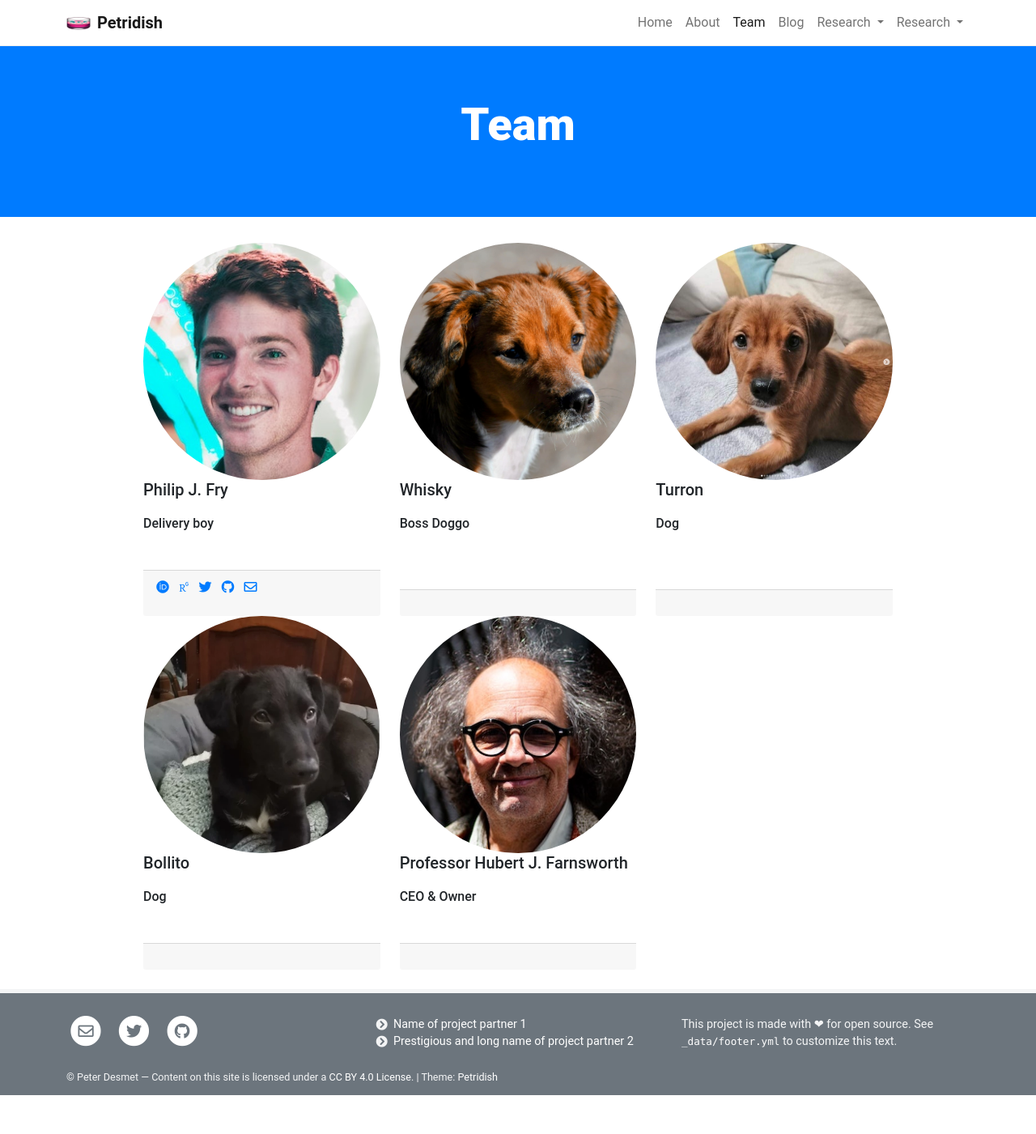
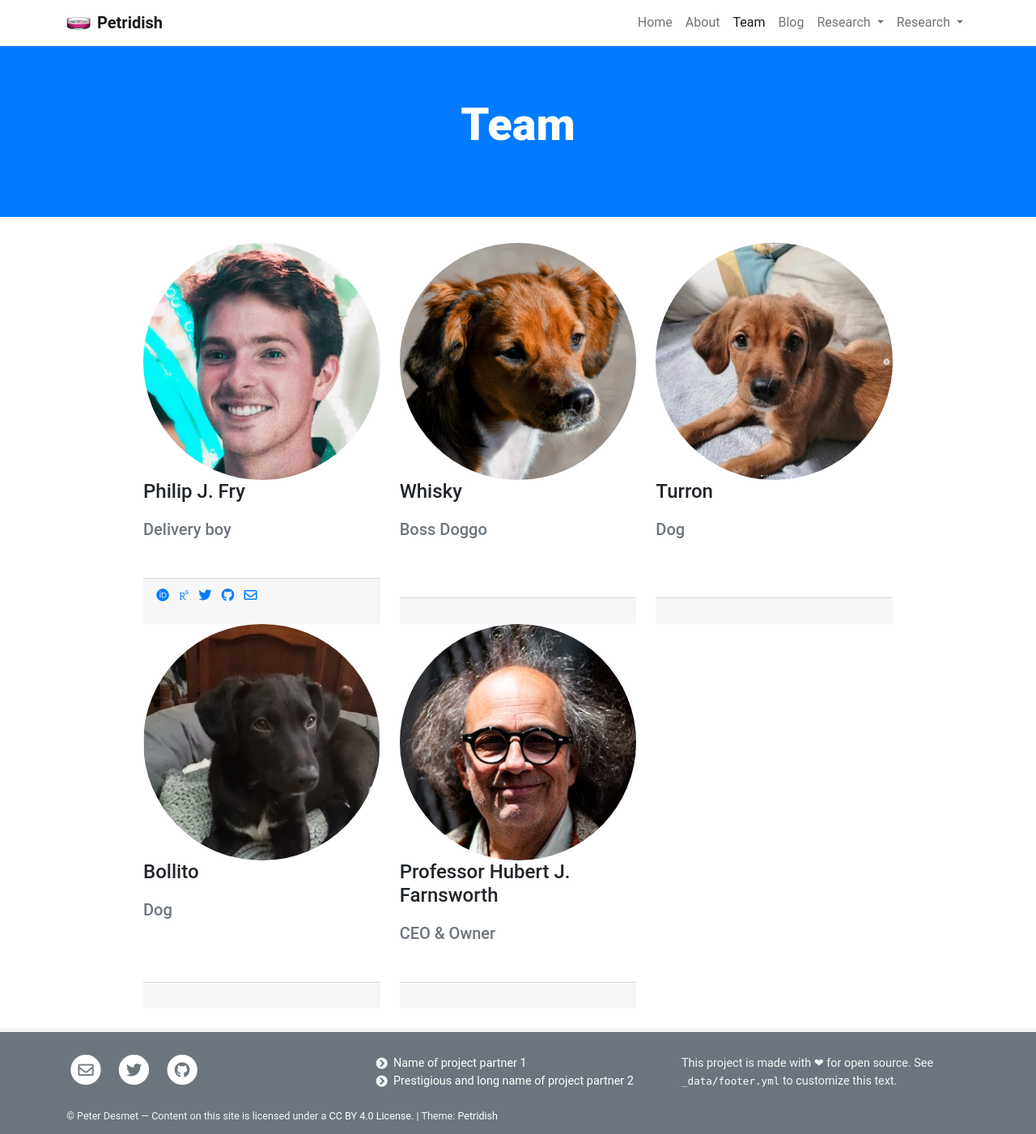
Before and after one commit to mmyns/mmyns.github.io, a Jekyll site: the page built from pages/team.md, in a window 1280 px wide. Shown: the whole page at 81% size. Built offline with Jekyll 4.4.1, drawn with Linux system fonts in a browser that asks for light colours; some web fonts are replaced; before the commit the page ends 1353 px from its top, so only the background shows below that.

Commit message:
text changexs

```diff
--- a/_layouts/team.html
+++ b/_layouts/team.html
@@ -12,8 +12,8 @@ description: Template for team page
         {% else %}
           <img class="card-img-top rounded-circle" src="{{ member.image | relative_url }}" alt="Card image cap">
         {% endif %}
-          <h5 class="card-title">{{ member.name | markdownify }}</h5>
-          <h6 class="card-subtitle">{{ member.role | markdownify }}</h6>
+          <h4 class="card-title">{{ member.name | markdownify }}</h5>
+          <h5 class="card-subtitle text-muted">{{ member.role | markdownify }}</h6>
           <div class="card-body">
 
           </div>
```
